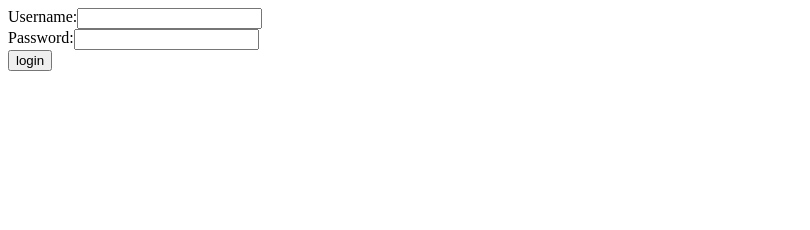
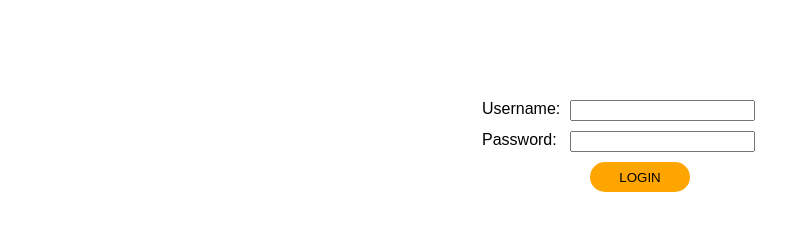
Before and after one commit to HakkoFX/HakkoFX.github.io, a plain HTML site: page index.html in a window 1280 px wide. Shown: the whole page, without its empty margins (0-810 px from the left). Drawn offline with Linux system fonts and the light colour scheme.

Commit message:
login update

```diff
--- a/index.html
+++ b/index.html
@@ -3,20 +3,20 @@
     <head>
         <meta charset="utf-8">
         <title>HakkoFX</title>
-        <link rel="stylesheet" href="styles/index.css">
-        <script type="text/javascript" src="logic/index.js"></script>
+        <link rel="stylesheet" type="text/css" href="styles/index.css">
+        <script rel="script" type="text/javascript" src="logic/index.js"></script>
     </head>
     <body>
-        <div>
-            <div class="flex">
-                <label for="username">Username:</label>
+        <div id="loginContent">
+            <div class="flex" id="usernameDiv">
+                <label for="username" id="userpadding">Username:</label>
                 <input id="username" type="text">
             </div>
-            <div class="flex">
-                <label for="password">Password:</label>
+            <div class="flex" id="passwordDiv">
+                <label for="password" id="passwordpadding">Password:</label>
                 <input type="password" id="password">
             </div>
-            <input type="button" value="login" onclick="new index().loginSession()">
+            <input type="button" id="loginButton" value="LOGIN" onclick="new index().loginSession()">
         </div>
     </body>
 </html>
--- a/styles/homepage.css
+++ b/styles/homepage.css
@@ -0,0 +1,6 @@
+body    {
+    font-family: sans-serif;
+}
+h1  {
+    margin-top: 200px;
+}
--- a/styles/index.css
+++ b/styles/index.css
@@ -1,11 +1,31 @@
+body{
+    font-family: sans-serif;
+}
 .flex   {
     display: flex;
 }
-#addbutton  {
+#loginButton  {
     border-radius: 100px;
     border: white;
     background-color: orange;
     text-align: center;
     height: 30px;
     width: 100px;
+    margin-top: 10px;
 }
+#loginContent   {
+    text-align: center;
+    width: 25%;
+    margin: auto;
+    margin-top: 100px;
+
+}
+#userpadding    {
+    padding-right: 3%;
+}
+#passwordpadding    {
+    padding-right: 4.25%;
+}
+#passwordDiv    {
+    margin-top: 10px;
+}
```
Also changed, not shown: homepage.html (+2 -2 lines).
